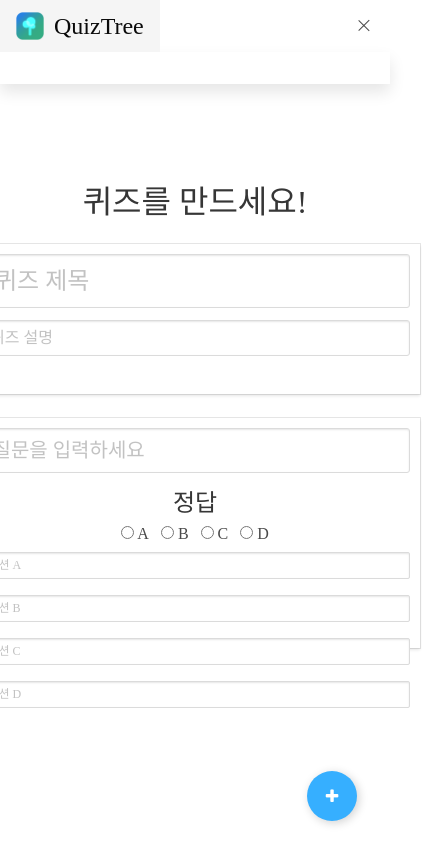
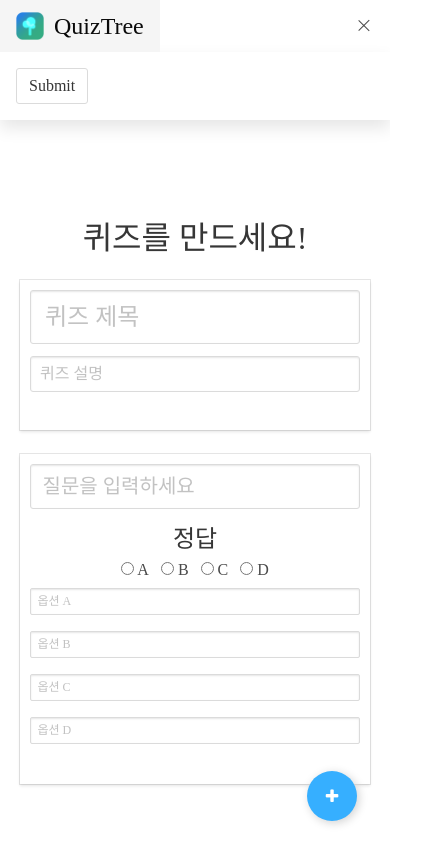
Before and after one commit to hdhc44/qt-front, a website: page make.html in a window 390 px wide. Both pictures are taken after a click on the element 364 px from the left and 26 px from the top of the page. Shown: the whole page, 422 px wide, since content can reach past the window. Drawn offline with Linux system fonts and the light colour scheme.

Commit message:
make responsive

```diff
--- a/css/make.css
+++ b/css/make.css
@@ -63,7 +63,12 @@ body{
     outline: none;
     border: none;
 }
-
-@media screen and (max-width:420px){
-
+@media screen and (max-width:750px){
+    .title.card{
+        width: 350px;
+    }
+    .quiz.card{
+        width: 350px;
+        height: 330px;
+    }
 }
--- a/make.html
+++ b/make.html
@@ -47,6 +47,7 @@
                 <div class="navbar-item">
                     <div class="field is-grouped">
                         <p class="control">
+                            <input type="submit" class="button" value="Submit">
                         </p>
                         <p class="control">
                         </p>
@@ -126,6 +127,7 @@
                     </div>
                 </div>
             </div>
+
         </div>
     </div>
     <button class="button" id="addBtn">
```
Also changed, not shown: indexLoggedin.html (+0 -8 lines).
